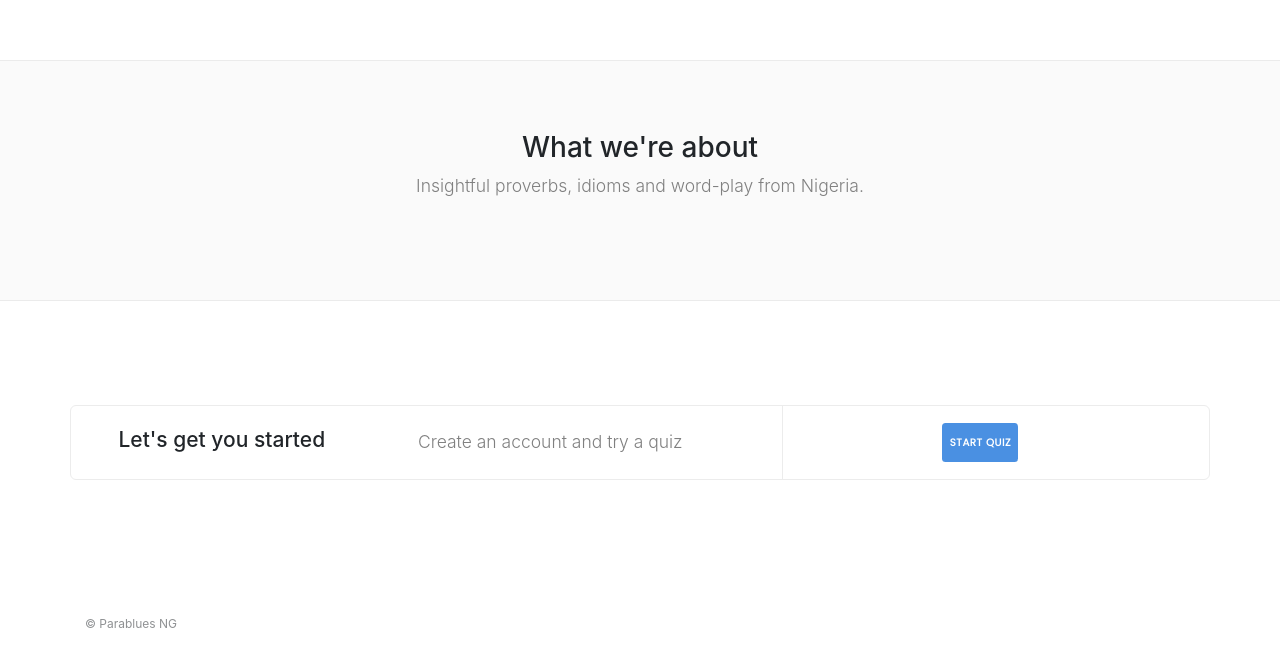
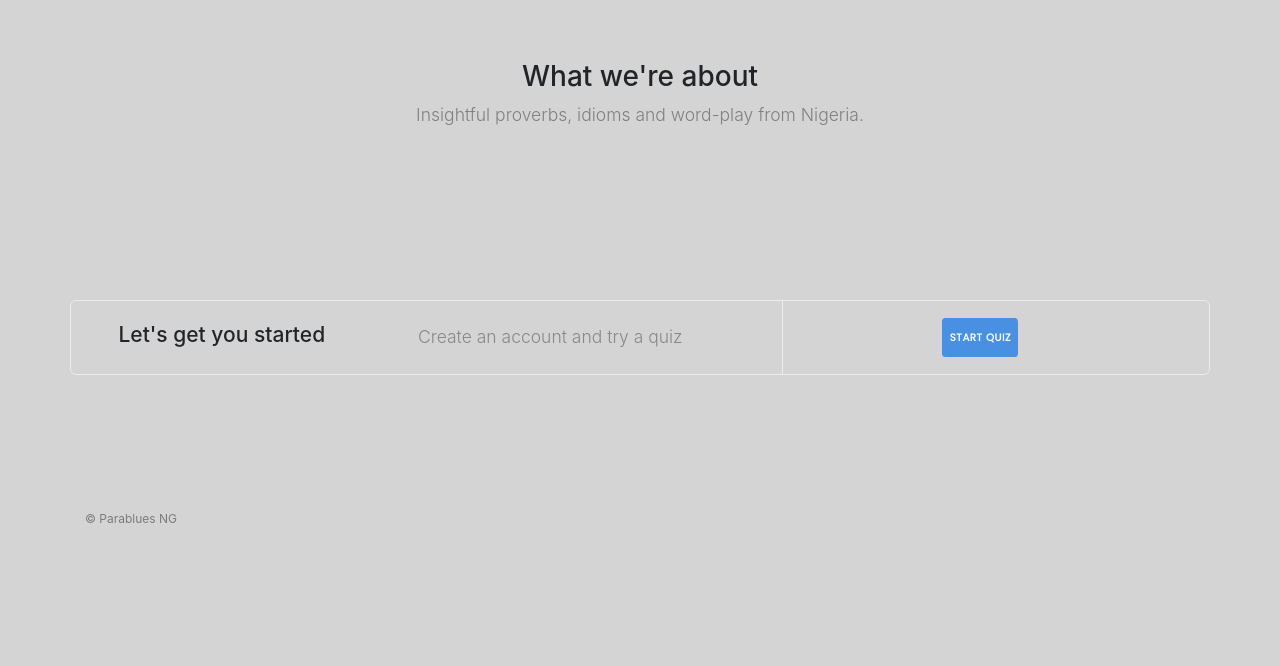
Before and after one commit to blarcmann/parables-user, a React (Create React App) app: page / in a window 1280 px wide. Shown: the part 870-1536 px from the top of the page. After the commit the page ends 1490 px from the top, so only its background shows below. Built offline with nearby package versions, Linux system fonts and the light colour scheme; no server answers.

Commit message:
shit ge'in real now, dark shitty bg now

```diff
--- a/src/assets/styles/common.scss
+++ b/src/assets/styles/common.scss
@@ -938,3 +938,7 @@ img.menu-mobile {
 p.modal-trigger {
   color: #FFFFFF;
 }
+
+body {
+  background-color: #d4d4d4 !important;
+}
--- a/src/components/Landing.js
+++ b/src/components/Landing.js
@@ -167,7 +167,7 @@ export class Landing extends Component {
 
                         </div>
                     </section>
-                    <section className="text-center bg--secondary height-30">
+                    <section className="text-center height-30">
                         <div className="container">
                             <div className="row justify-content-around text-center">
                                 <div className="col-md-10 col-lg-8">
@@ -183,7 +183,7 @@ export class Landing extends Component {
                             <div className="row">
                                 <div className="col-md-12">
                                     <div
-                                        className="cta cta-1 cta--horizontal boxed boxed--border text-center-xs row justify-content-center">
+                                        className="cta cta-1 cta--horizontal boxed bg- boxed--border text-center-xs row justify-content-center">
                                         <div className="col-lg-3 col-md-4">
                                             <h4>Let's get you started</h4>
                                         </div>
```
